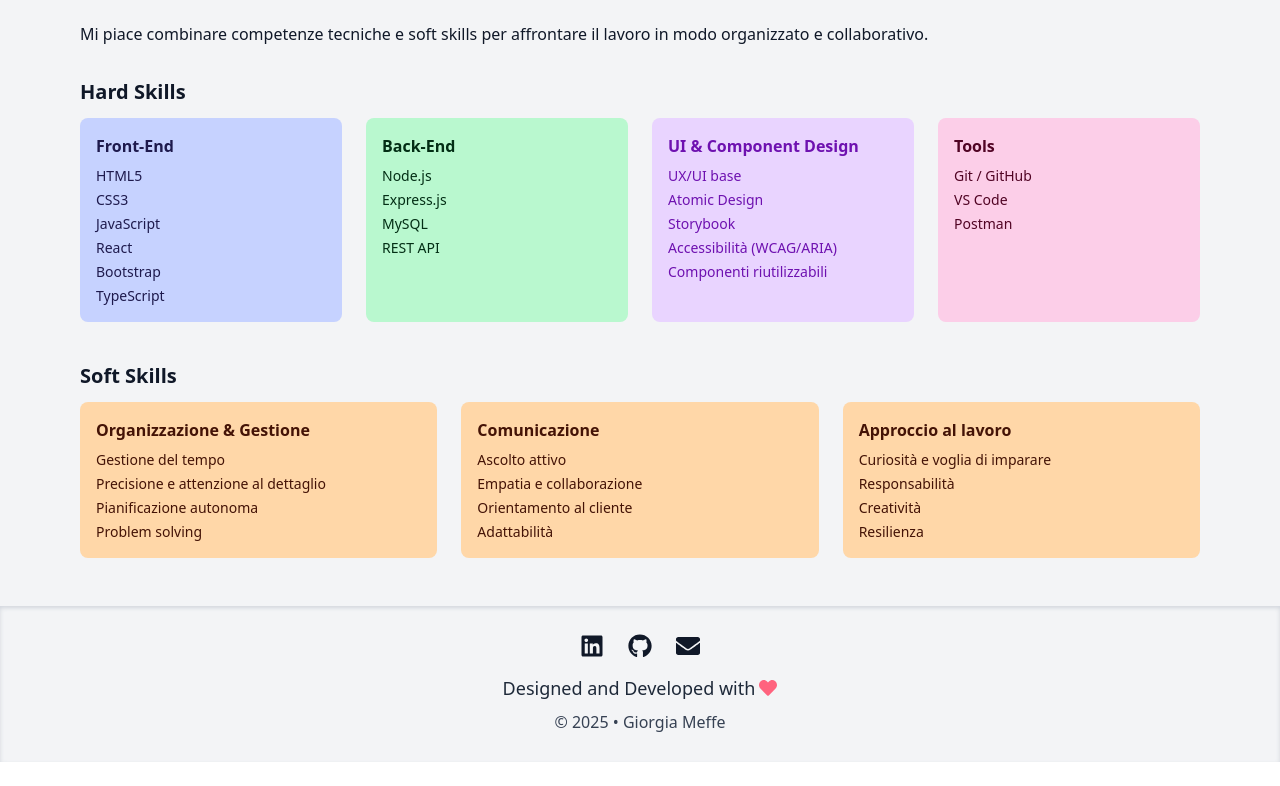
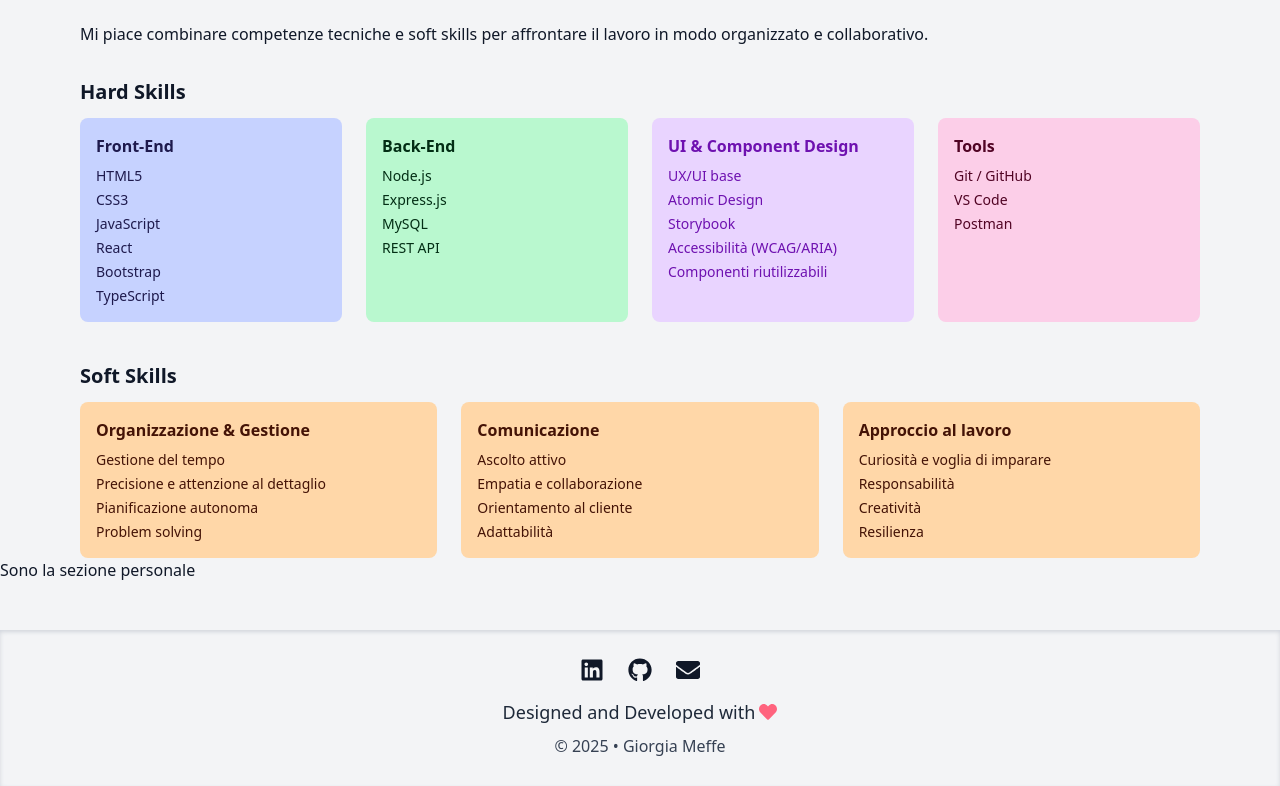
Before and after one commit to giorgiameffe/giorgiameffe-portfolio, a React (Vite) app: page /about in a window 1280 px wide. Shown: the part 1827-2613 px from the top of the page. Before the commit the page ends 2589 px from the top, so only its background shows below. Built offline with nearby package versions, Linux system fonts and the light colour scheme; a web font is replaced by a local one.

Commit message:
feat: create PersonalBLock component and import it to AboutPage

```diff
--- /dev/null
+++ b/src/components/PersonalBlock.tsx
@@ -0,0 +1,13 @@
+import type React from "react";
+
+const PersonalBlock: React.FC = () => {
+
+
+    return (
+
+        <div>Sono la sezione personale</div>
+    )
+
+}
+
+export default PersonalBlock;
--- a/src/pages/AboutPage.tsx
+++ b/src/pages/AboutPage.tsx
@@ -1,6 +1,7 @@
 import React from "react";
 import NarrativeBlockList from "../components/NarrativeBlockList";
 import SkillsSection from "../components/SkillsSection";
+import PersonalBlock from "../components/PersonalBlock";
 import { motion } from "framer-motion";
 
 const AboutPage: React.FC = () => {
@@ -20,6 +21,7 @@ const AboutPage: React.FC = () => {
             </motion.h1>
             <NarrativeBlockList />
             <SkillsSection />
+            <PersonalBlock />
         </div>
     )
 }
```
